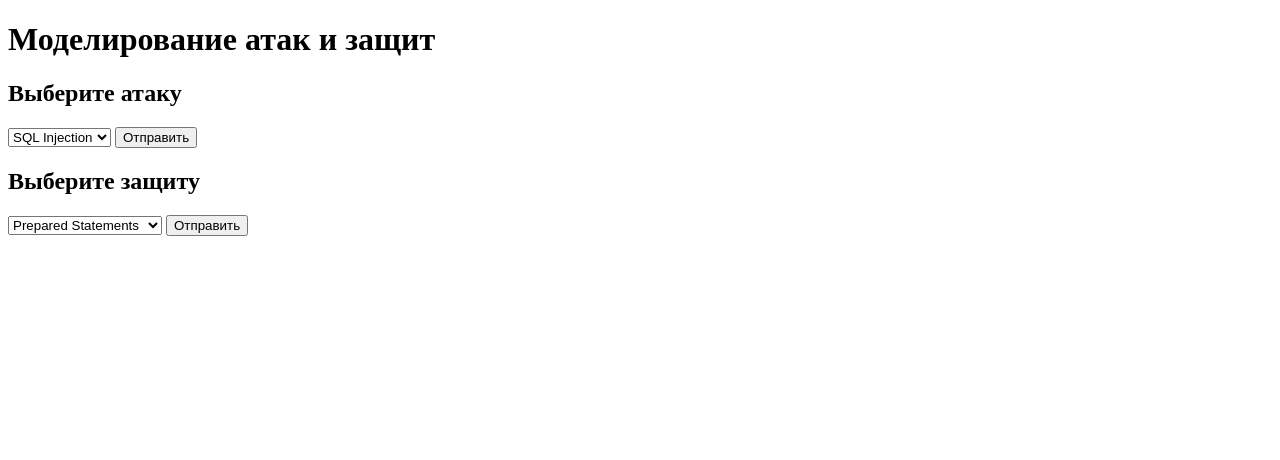
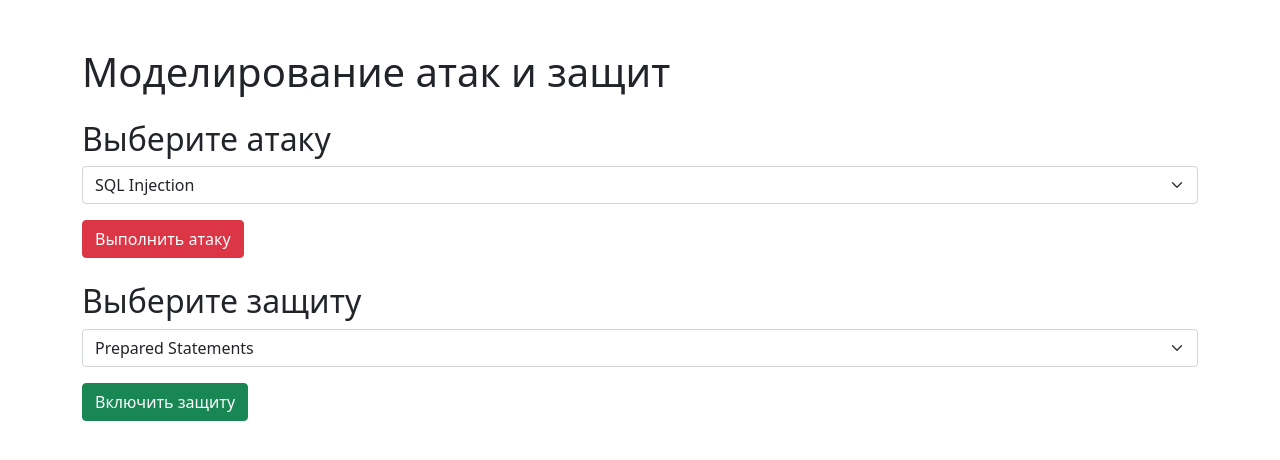
Before and after one commit to festy23/attack-emulator, a Flask app: page / in a window 1280 px wide. Shown: the top 460 px of the page. Run offline with Flask 2, Linux system fonts and the light colour scheme.

Commit message:
Def/attack html файлы

```diff
--- a/src/app.py
+++ b/src/app.py
@@ -3,39 +3,70 @@
 app = Flask(__name__)
 app.secret_key = 'your_secret_key'
 
+# Главная страница
 @app.route('/')
 def home():
     return render_template('index.html')
 
-@app.route('/attack',methods=['POST'])
+# Выполнение атаки
+@app.route('/attack', methods=['POST'])
 def attack():
     attack_type = request.form.get('attack_type')
+    report = ""
 
     if attack_type == "SQL Injection":
-       flash("SQL Injection выполнена! ()")
+        report = {
+            "title": "SQL Injection",
+            "description": "Эта атака позволяет злоумышленнику манипулировать SQL-запросами для доступа к базе данных.",
+            "example": "SELECT * FROM users WHERE username='admin'--'"
+        }
     elif attack_type == "XSS":
-       flash("XSS атака выполнена! ()")
-    elif attack_type == "Brute Force":
-       flash("Brute Force атака выполнена! ()")
+        report = {
+            "title": "Cross-Site Scripting (XSS)",
+            "description": "Эта атака позволяет внедрять вредоносные скрипты в веб-страницу.",
+            "example": "<script>alert('XSS!');</script>"
+        }
+    elif attack_type == "DDoS":
+        report = {
+            "title": "DDoS Attack",
+            "description": "Эта атака направлена на перегрузку сервера множеством запросов.",
+            "example": "Тысячи запросов в секунду от ботнетов."
+        }
     else:
-       flash("Неизвестный тип атаки.")
+        flash("Неизвестный тип атаки.")
+        return redirect(url_for('home'))
 
-    return redirect(url_for('home'))
+    return render_template('attack_report.html', report=report)
 
-
-@app.route('/defense',methods=['POST'])
+# Выполнение защиты
+@app.route('/defense', methods=['POST'])
 def defense():
     defense_type = request.form.get('defense_type')
+    report = ""
 
     if defense_type == "Prepared Statements":
-       flash("Защита с помощью Prepared Statements включена!")
+        report = {
+            "title": "Prepared Statements",
+            "description": "Подготовленные запросы защищают от SQL-инъекций.",
+            "example": "SELECT * FROM users WHERE username=? AND password=?"
+        }
     elif defense_type == "Sanitization":
-       flash("Защита с помощью Sanitization включена!")
-    elif defense_type == "Brute Force protection":
-       flash("Защита от Brute Force включена!")
+        report = {
+            "title": "Sanitization",
+            "description": "Экранирование пользовательского ввода предотвращает XSS-атаки.",
+            "example": "Пример экранирования: &lt; вместо <"
+        }
+    elif defense_type == "Rate Limiting":
+        report = {
+            "title": "Rate Limiting",
+            "description": "Ограничение частоты запросов защищает от DDoS-атак.",
+            "example": "Максимум 5 запросов в минуту."
+        }
     else:
-       flash("Неизвестный тип защиты.")
+        flash("Неизвестный тип защиты.")
+        return redirect(url_for('home'))
 
+    return render_template('defense_report.html', report=report)
 
 if __name__ == '__main__':
     app.run(debug=True)
--- a/src/templates/index.html
+++ b/src/templates/index.html
@@ -4,41 +4,46 @@
     <meta charset="UTF-8">
     <meta name="viewport" content="width=device-width, initial-scale=1.0">
     <title>Атаки и защита веб-приложений</title>
+    <link href="https://cdn.jsdelivr.net/npm/bootstrap@5.1.3/dist/css/bootstrap.min.css" rel="stylesheet">
 </head>
-<body>
-    <h1>Моделирование атак и защит</h1>
+<body class="container">
+    <h1 class="mt-5">Моделирование атак и защит</h1>
 
     <!-- Отображение flash-сообщений -->
-    {% with messages = get_flashed_messages(with_categories=True) %}
+    {% with messages = get_flashed_messages(with_categories=False) %}
         {% if messages %}
-            <ul>
-                {% for category, message in messages %}
-                    <li class="{{ category }}">{{ message }}</li>
+            <div class="alert alert-info mt-3">
+                {% for message in messages %}
+                    <p>{{ message }}</p>
                 {% endfor %}
-            </ul>
+            </div>
         {% endif %}
     {% endwith %}
 
     <!-- Форма выбора атаки -->
-    <h2>Выберите атаку</h2>
-    <form action="/attack" method="POST">
-        <select name="attack_type">
+    <h2 class="mt-4">Выберите атаку</h2>
+    <form action="/attack" method="POST" class="mb-3">
+        <div class="mb-3">
+            <select name="attack_type" class="form-select">
                 <option value="SQL Injection">SQL Injection</option>
                 <option value="XSS">XSS</option>
-            <option value="Brute Force">Brute Force</option>
+                <option value="DDoS">DDoS</option>
             </select>
-        <button type="submit">Отправить</button>
+        </div>
+        <button type="submit" class="btn btn-danger">Выполнить атаку</button>
     </form>
 
     <!-- Форма выбора защиты -->
-    <h2>Выберите защиту</h2>
+    <h2 class="mt-4">Выберите защиту</h2>
     <form action="/defense" method="POST">
-        <select name="defense_type">
+        <div class="mb-3">
+            <select name="defense_type" class="form-select">
                 <option value="Prepared Statements">Prepared Statements</option>
                 <option value="Sanitization">Sanitization</option>
-            <option value="Brute Force protection">Brute Force protection</option>
+                <option value="Rate Limiting">Rate Limiting</option>
             </select>
-        <button type="submit">Отправить</button>
+        </div>
+        <button type="submit" class="btn btn-success">Включить защиту</button>
     </form>
 </body>
 </html>
```
Also changed, not shown: src/templates/attack_report.html (added, +15 -0 lines), src/templates/defense.report.html (added, +15 -0 lines). Lines whose indentation alone changed are shown as unchanged.
